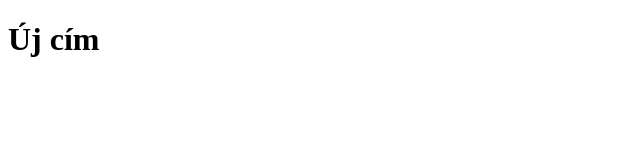
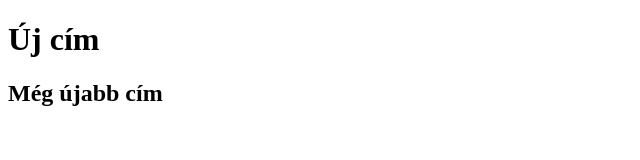
Before and after one commit to monoriferenc/ckik-kozos, a plain HTML site: page index.html in a window 1280 px wide. Shown: the whole page, without its empty margins (0-640 px from the left). Drawn offline with Linux system fonts and the light colour scheme.

Commit message:
kiegészítés megint

```diff
--- a/index.html
+++ b/index.html
@@ -8,5 +8,6 @@
 </head>
 <body>
     <h1>Új cím</h1>
+    <h2>Még újabb cím</h2>
 </body>
 </html>
```
